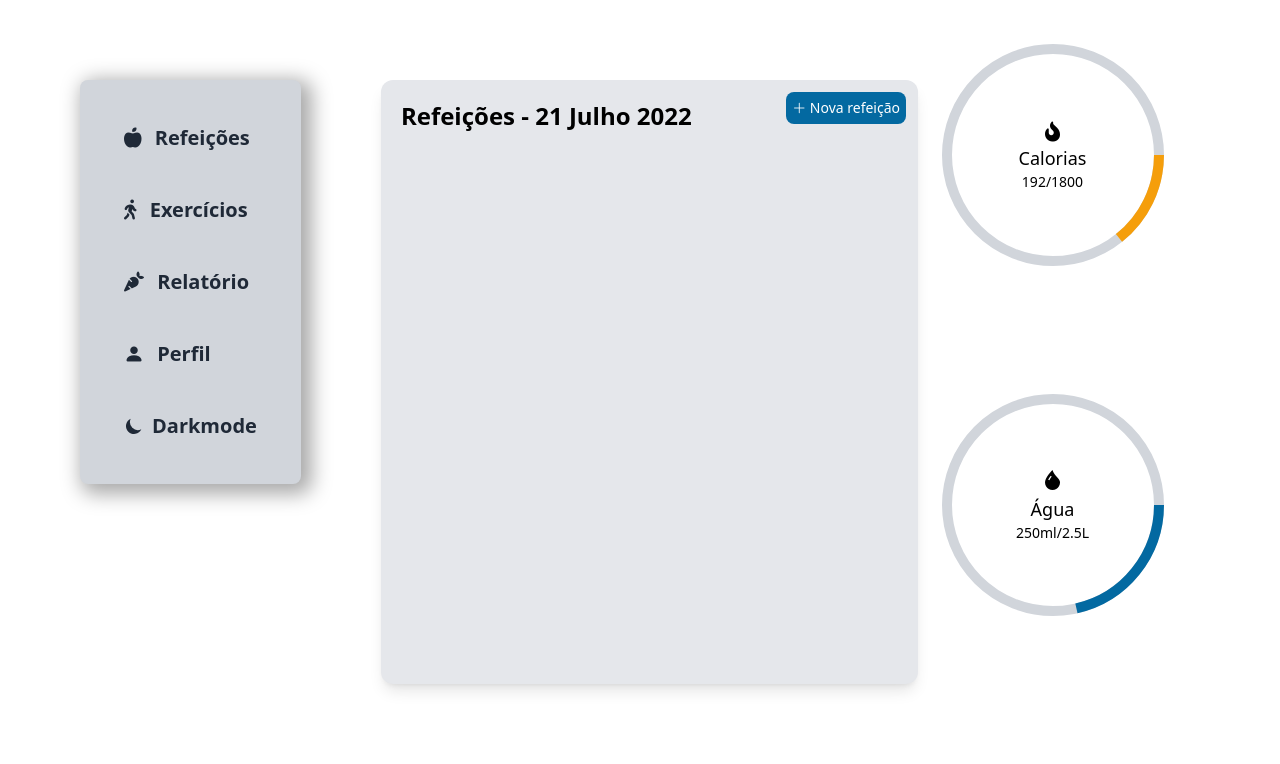
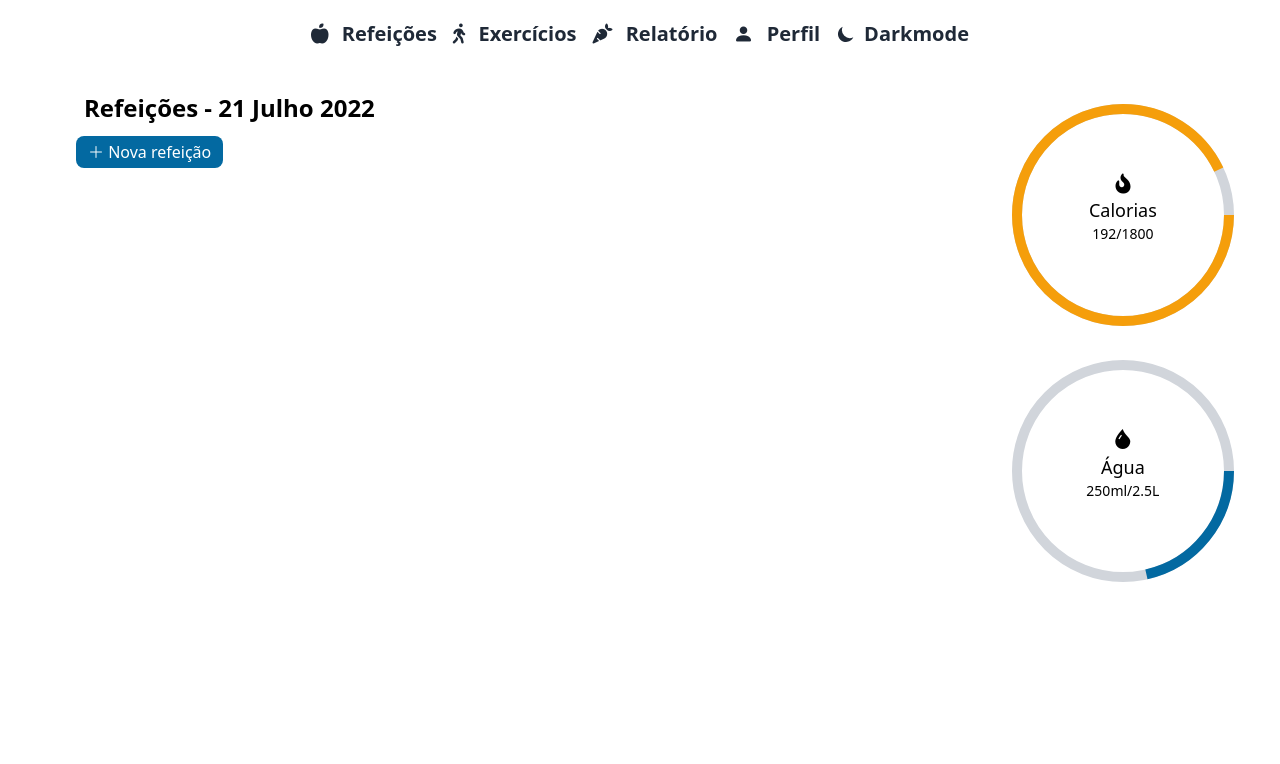
Before and after one commit to gabrielustosa/calories, a Django app: page / in a window 1280 px wide. Shown: the part 81-845 px from the top of the page. After the commit the page ends 663 px from the top, so only its background shows below. Run offline with Django 4.2, Linux system fonts and the light colour scheme; the visitor is signed in with stand-in values (Sample User, id 1); data that the repository does not hold is empty; some libraries are stand-ins or nearby versions.

Commit message:
FIX[HOME]: Arrumando estilo e outros

```diff
--- a/calories/apps/calorie/urls.py
+++ b/calories/apps/calorie/urls.py
@@ -7,4 +7,5 @@ app_name = 'calorie'
 urlpatterns = [
     path('', views.home_view, name='home'),
     path('meal/view/', views.meal_view, name='meal_view'),
+    path('meal/add/', views.add_meal_view, name='add_meal'),
 ]
--- a/calories/apps/calorie/views.py
+++ b/calories/apps/calorie/views.py
@@ -32,3 +32,7 @@ def meal_view(request):
         meals.append(today_meal)
 
     return render(request, 'calorie/includes/meal_view.html', context={'meals': meals})
+
+
+def add_meal_view(request):
+    return render(request, 'calorie/includes/add_meal.html')
--- a/templates/calorie/home.html
+++ b/templates/calorie/home.html
@@ -10,8 +10,8 @@
     <style>
         .centered {
             position: absolute;
-            top: 35%;
-            left: 35%;
+            top: 45%;
+            left: 48%;
             transform: translate(-50%, -50%);
         }
 
@@ -24,26 +24,25 @@
 
 
 {% block content %}
-    <div class="flex">
-        <div class="m-20 bg-gray-300 dark:bg-gray-700 p-8 rounded-lg shadow-xl h-1/2 sidebar-shadow">
-            <ul class="text-xl font-bold text-gray-800 space-y-5 cursor-pointer dark:text-white">
-                <li class="border-4 border-transparent hover:border-slate-800 hover:opacity-70 p-2 rounded-md">
+    <div class="py-3">
+        <ul class="flex justify-center text-xl font-bold text-gray-800 cursor-pointer dark:text-white">
+            <li class="hover:opacity-70 p-2 rounded-md">
                 <i class="fa-solid fa-apple-whole pr-2"></i>
                 {% trans 'Refeições' %}
             </li>
-                <li class="border-4 border-transparent hover:border-slate-800 hover:opacity-70 p-2 rounded-md">
+            <li class="hover:opacity-70 p-2 rounded-md">
                 <i class="fa-solid fa-person-walking pr-2"></i>
                 {% trans 'Exercícios' %}
             </li>
-                <li class="border-4 border-transparent hover:border-slate-800 hover:opacity-70 p-2 rounded-md">
+            <li class="hover:opacity-70 p-2 rounded-md">
                 <i class="fa-solid fa-carrot pr-2"></i>
                 {% trans 'Relatório' %}
             </li>
-                <li class="border-4 border-transparent hover:border-slate-800 hover:opacity-70 p-2 rounded-md">
+            <li class="hover:opacity-70 p-2 rounded-md">
                 <i class="bi bi-person-fill pr-2"></i>
                 {% trans 'Perfil' %}
             </li>
-                <li class="border-4 border-transparent hover:border-slate-800 hover:opacity-70 p-2 rounded-md"
+            <li class="hover:opacity-70 p-2 rounded-md"
                 id="theme-toggle">
                 <button type="button"
                         class="flex items-center">
@@ -61,24 +60,14 @@
             </li>
         </ul>
     </div>
-        <div class="grow my-20 pr-3">
-            <div class="bg-gray-200 min-h-full rounded-xl shadow-lg">
-                <div class="relative">
-                    <h1 class="pt-5 text-2xl font-bold dark:text-white pl-5">
-                        {% trans 'Refeições' %} - {% now "j F Y" %}
-                    </h1>
-                    <button class="absolute right-0 top-0 rounded-lg bg-sky-700 text-white text-sm m-3 p-1.5">
-                        <i class="bi bi-plus-lg"></i>
-                        {% trans 'Nova refeição' %}
-                    </button>
-                </div>
-                <div id="content" class="mx-10 py-8">
+    <div class="flex p-6 relative">
+        <div class="grow">
+            <div id="content" class="min-h-full mx-10">
             </div>
         </div>
-        </div>
-        <div class="py-8">
+        <div>
             <div class="relative">
-                <svg width="350" height="350">
+                <svg class="w-64 h-64 mx-auto">
                     <circle class="text-gray-300"
                             stroke-width="10"
                             stroke="currentColor"
@@ -102,7 +91,7 @@
                 </div>
             </div>
             <div class="relative">
-                <svg width="350" height="350">
+                <svg class="w-64 h-64">
                     <circle class="text-gray-300"
                             stroke-width="10"
                             stroke="currentColor"
@@ -144,7 +133,7 @@
             circle.style.strokeDashoffset = circumference - percent / total * circumference;
         }
 
-        setProgress('#calorie-circle', 2);
+        setProgress('#calorie-circle', 13);
         setProgress('#water-circle', 3)
     </script>
     <script>
--- a/templates/calorie/includes/meal_view.html
+++ b/templates/calorie/includes/meal_view.html
@@ -1,5 +1,14 @@
 {% load i18n %}
 
+<h1 class="text-2xl font-bold dark:text-white pl-5">
+    {% trans 'Refeições' %} - {% now "j F Y" %}
+</h1>
+<button class="rounded-lg bg-sky-700 text-white m-3 py-1 px-3"
+        hx-get="{% url 'calorie:add_meal' %}"
+        hx-target="#content">
+    <i class="bi bi-plus-lg"></i>
+    {% trans 'Nova refeição' %}
+</button>
 {% for day in meals %}
     {% with meal=day.meal %}
         <div id="accordion-collapse" data-accordion="collapse">
--- a/theme/static/css/dist/styles.css
+++ b/theme/static/css/dist/styles.css
@@ -825,24 +825,24 @@ select {
   bottom: 0px;
 }
 
-.m-20 {
-  margin: 5rem;
-}
-
-.m-5 {
-  margin: 1.25rem;
+.left-0 {
+  left: 0px;
+}
+
+.m-8 {
+  margin: 2rem;
 }
 
 .m-3 {
   margin: 0.75rem;
 }
 
+.m-2 {
+  margin: 0.5rem;
+}
+
 .m-0 {
   margin: 0px;
-}
-
-.m-2 {
-  margin: 0.5rem;
 }
 
 .mx-auto {
@@ -926,26 +926,38 @@ select {
   height: 100vh;
 }
 
-.h-1\/2 {
-  height: 50%;
-}
-
 .h-5 {
   height: 1.25rem;
 }
 
+.h-6 {
+  height: 1.5rem;
+}
+
 .h-auto {
   height: auto;
 }
 
-.h-6 {
-  height: 1.5rem;
-}
-
 .h-4 {
   height: 1rem;
 }
 
+.h-10 {
+  height: 2.5rem;
+}
+
+.h-96 {
+  height: 24rem;
+}
+
+.h-72 {
+  height: 18rem;
+}
+
+.h-64 {
+  height: 16rem;
+}
+
 .min-h-screen {
   min-height: 100vh;
 }
@@ -972,6 +984,22 @@ select {
 
 .w-4 {
   width: 1rem;
+}
+
+.w-10 {
+  width: 2.5rem;
+}
+
+.w-96 {
+  width: 24rem;
+}
+
+.w-72 {
+  width: 18rem;
+}
+
+.w-64 {
+  width: 16rem;
 }
 
 .flex-1 {
@@ -1057,32 +1081,26 @@ select {
   margin-left: calc(1.25rem * calc(1 - var(--tw-space-x-reverse)));
 }
 
-.space-x-3 > :not([hidden]) ~ :not([hidden]) {
-  --tw-space-x-reverse: 0;
-  margin-right: calc(0.75rem * var(--tw-space-x-reverse));
-  margin-left: calc(0.75rem * calc(1 - var(--tw-space-x-reverse)));
-}
-
 .space-y-2 > :not([hidden]) ~ :not([hidden]) {
   --tw-space-y-reverse: 0;
   margin-top: calc(0.5rem * calc(1 - var(--tw-space-y-reverse)));
   margin-bottom: calc(0.5rem * var(--tw-space-y-reverse));
 }
 
+.rounded-md {
+  border-radius: 0.375rem;
+}
+
+.rounded-xl {
+  border-radius: 0.75rem;
+}
+
+.rounded-sm {
+  border-radius: 0.125rem;
+}
+
 .rounded-lg {
   border-radius: 0.5rem;
-}
-
-.rounded-md {
-  border-radius: 0.375rem;
-}
-
-.rounded-xl {
-  border-radius: 0.75rem;
-}
-
-.rounded-sm {
-  border-radius: 0.125rem;
 }
 
 .rounded {
@@ -1165,39 +1166,29 @@ select {
   border-color: rgb(239 68 68 / var(--tw-border-opacity));
 }
 
-.border-gray-200 {
-  --tw-border-opacity: 1;
-  border-color: rgb(229 231 235 / var(--tw-border-opacity));
-}
-
-.border-white {
-  --tw-border-opacity: 1;
-  border-color: rgb(255 255 255 / var(--tw-border-opacity));
-}
-
 .bg-gray-50 {
   --tw-bg-opacity: 1;
   background-color: rgb(249 250 251 / var(--tw-bg-opacity));
 }
 
-.bg-gray-300 {
-  --tw-bg-opacity: 1;
-  background-color: rgb(209 213 219 / var(--tw-bg-opacity));
-}
-
 .bg-gray-200 {
   --tw-bg-opacity: 1;
   background-color: rgb(229 231 235 / var(--tw-bg-opacity));
 }
 
+.bg-sky-600 {
+  --tw-bg-opacity: 1;
+  background-color: rgb(2 132 199 / var(--tw-bg-opacity));
+}
+
 .bg-sky-700 {
   --tw-bg-opacity: 1;
   background-color: rgb(3 105 161 / var(--tw-bg-opacity));
 }
 
-.bg-sky-600 {
+.bg-white {
   --tw-bg-opacity: 1;
-  background-color: rgb(2 132 199 / var(--tw-bg-opacity));
+  background-color: rgb(255 255 255 / var(--tw-bg-opacity));
 }
 
 .bg-yellow-400 {
@@ -1215,41 +1206,44 @@ select {
   background-color: rgb(254 226 226 / var(--tw-bg-opacity));
 }
 
-.bg-white {
-  --tw-bg-opacity: 1;
-  background-color: rgb(255 255 255 / var(--tw-bg-opacity));
-}
-
 .fill-current {
   fill: currentColor;
 }
 
-.p-8 {
-  padding: 2rem;
-}
-
 .p-2 {
   padding: 0.5rem;
 }
 
+.p-1\.5 {
+  padding: 0.375rem;
+}
+
+.p-1 {
+  padding: 0.25rem;
+}
+
+.p-4 {
+  padding: 1rem;
+}
+
+.p-3 {
+  padding: 0.75rem;
+}
+
 .p-5 {
   padding: 1.25rem;
 }
 
-.p-1\.5 {
-  padding: 0.375rem;
-}
-
-.p-1 {
-  padding: 0.25rem;
-}
-
-.p-4 {
-  padding: 1rem;
-}
-
-.p-3 {
-  padding: 0.75rem;
+.p-20 {
+  padding: 5rem;
+}
+
+.p-10 {
+  padding: 2.5rem;
+}
+
+.p-6 {
+  padding: 1.5rem;
 }
 
 .py-8 {
@@ -1287,9 +1281,9 @@ select {
   padding-right: 0.5rem;
 }
 
-.py-10 {
-  padding-top: 2.5rem;
-  padding-bottom: 2.5rem;
+.py-1 {
+  padding-top: 0.25rem;
+  padding-bottom: 0.25rem;
 }
 
 .pr-2 {
@@ -1304,20 +1298,20 @@ select {
   padding-right: 0.75rem;
 }
 
+.pt-5 {
+  padding-top: 1.25rem;
+}
+
+.pt-2 {
+  padding-top: 0.5rem;
+}
+
+.pt-10 {
+  padding-top: 2.5rem;
+}
+
 .pl-5 {
   padding-left: 1.25rem;
-}
-
-.pt-5 {
-  padding-top: 1.25rem;
-}
-
-.pt-2 {
-  padding-top: 0.5rem;
-}
-
-.text-left {
-  text-align: left;
 }
 
 .text-center {
@@ -1338,26 +1332,26 @@ select {
   line-height: 1.75rem;
 }
 
+.text-lg {
+  font-size: 1.125rem;
+  line-height: 1.75rem;
+}
+
+.text-sm {
+  font-size: 0.875rem;
+  line-height: 1.25rem;
+}
+
+.text-3xl {
+  font-size: 1.875rem;
+  line-height: 2.25rem;
+}
+
 .text-2xl {
   font-size: 1.5rem;
   line-height: 2rem;
 }
 
-.text-sm {
-  font-size: 0.875rem;
-  line-height: 1.25rem;
-}
-
-.text-lg {
-  font-size: 1.125rem;
-  line-height: 1.75rem;
-}
-
-.text-3xl {
-  font-size: 1.875rem;
-  line-height: 2.25rem;
-}
-
 .text-4xl {
   font-size: 2.25rem;
   line-height: 2.5rem;
@@ -1444,32 +1444,6 @@ select {
 .text-gray-600 {
   --tw-text-opacity: 1;
   color: rgb(75 85 99 / var(--tw-text-opacity));
-}
-
-.text-gray-500 {
-  --tw-text-opacity: 1;
-  color: rgb(107 114 128 / var(--tw-text-opacity));
-}
-
-.text-blue-600 {
-  --tw-text-opacity: 1;
-  color: rgb(37 99 235 / var(--tw-text-opacity));
-}
-
-.text-black {
-  --tw-text-opacity: 1;
-  color: rgb(0 0 0 / var(--tw-text-opacity));
-}
-
-.text-gray-400 {
-  --tw-text-opacity: 1;
-  color: rgb(156 163 175 / var(--tw-text-opacity));
-}
-
-.shadow-xl {
-  --tw-shadow: 0 20px 25px -5px rgb(0 0 0 / 0.1), 0 8px 10px -6px rgb(0 0 0 / 0.1);
-  --tw-shadow-colored: 0 20px 25px -5px var(--tw-shadow-color), 0 8px 10px -6px var(--tw-shadow-color);
-  box-shadow: var(--tw-ring-offset-shadow, 0 0 #0000), var(--tw-ring-shadow, 0 0 #0000), var(--tw-shadow);
 }
 
 .shadow-lg {
```
Also changed, not shown: other parts of theme/static/css/dist/styles.css (+30 -101 lines), calories/apps/calorie/models.py (+13 -0 lines), calories/apps/calorie/tests/calorie/views/test_calorie_home.py (+0 -1 lines), templates/calorie/includes/add_meal.html (added, +9 -0 lines). Lines whose indentation alone changed are shown as unchanged.
